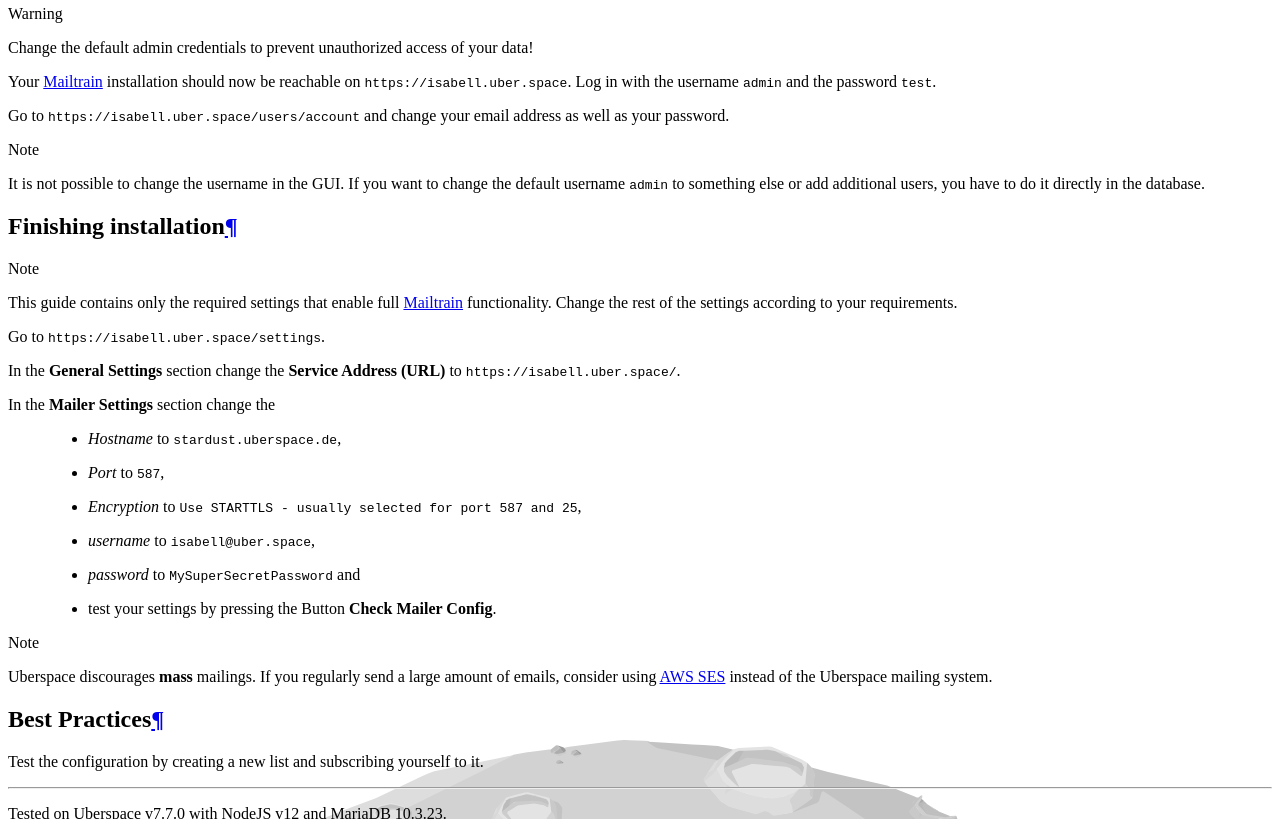
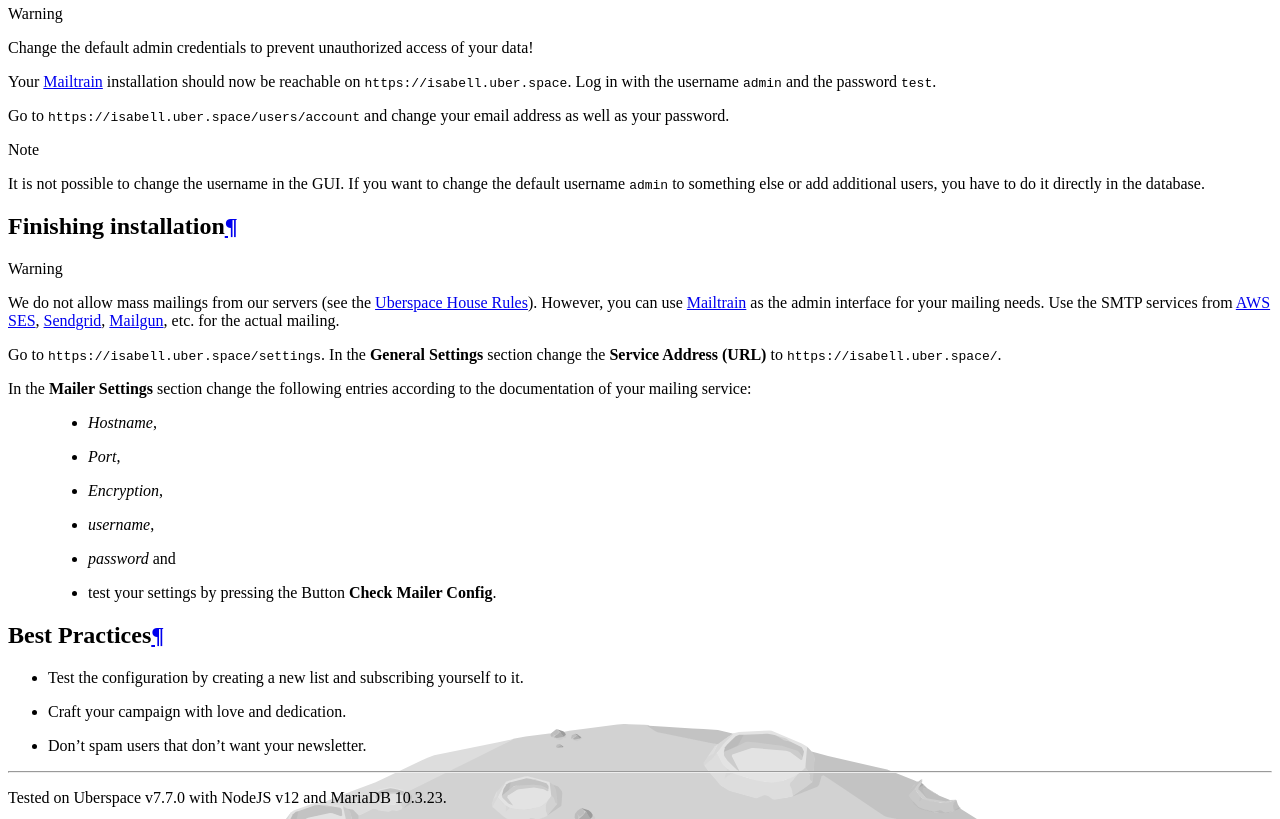
Before and after one commit to Uberspace/lab, a Sphinx documentation site: the page built from source/guide_mailtrain.rst, in a window 1280 px wide and 900 px high, scrolled down 5409 px, cut to the strip 0-819 px from the top of the window. Built offline with Sphinx 7.4.7 and the Read the Docs theme 2.0.0, drawn with Linux system fonts in a browser that asks for light colours.

Commit message:
[mailtrain] Remove Uberspace mailer, add suggestions for alternatives

```diff
--- a/source/guide_mailtrain.rst
+++ b/source/guide_mailtrain.rst
@@ -140,27 +140,25 @@
 Finishing installation
 ======================
 
-.. note:: This guide contains only the required settings that enable full Mailtrain_ functionality. Change the rest of the settings according to your requirements.
+.. warning:: We do not allow mass mailings from our servers (see the `Uberspace House Rules <https://dashboard.uberspace.de/register?lang=en>`_). However, you can use Mailtrain_ as the admin interface for your mailing needs. Use the SMTP services from `AWS SES <https://aws.amazon.com/ses/>`_, `Sendgrid <https://sendgrid.com/>`_, `Mailgun <https://www.mailgun.com/>`_, etc. for the actual mailing.
 
-Go to ``https://isabell.uber.space/settings``.
+Go to ``https://isabell.uber.space/settings``. In the **General Settings** section change the **Service Address (URL)** to ``https://isabell.uber.space/``.
 
-In the **General Settings** section change the **Service Address (URL)** to ``https://isabell.uber.space/``.
+In the **Mailer Settings** section change the following entries according to the documentation of your mailing service:
 
-In the **Mailer Settings** section change the
-
-  * *Hostname* to ``stardust.uberspace.de``,
-  * *Port* to ``587``,
-  * *Encryption* to ``Use STARTTLS - usually selected for port 587 and 25``,
-  * *username* to ``isabell@uber.space``,
-  * *password* to ``MySuperSecretPassword`` and
+  * *Hostname*,
+  * *Port*,
+  * *Encryption*,
+  * *username*,
+  * *password* and
   * test your settings by pressing the Button **Check Mailer Config**.
-
-.. note:: Uberspace discourages **mass** mailings. If you regularly send a large amount of emails, consider using `AWS SES <https://aws.amazon.com/ses/>`_ instead of the Uberspace mailing system.
 
 Best Practices
 ==============
 
-Test the configuration by creating a new list and subscribing yourself to it.
+* Test the configuration by creating a new list and subscribing yourself to it.
+* Craft your campaign with love and dedication.
+* Don't spam users that don't want your newsletter.
 
 
 ----
```
